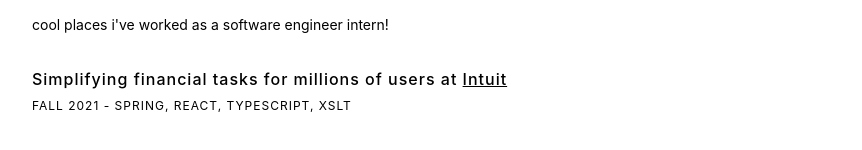
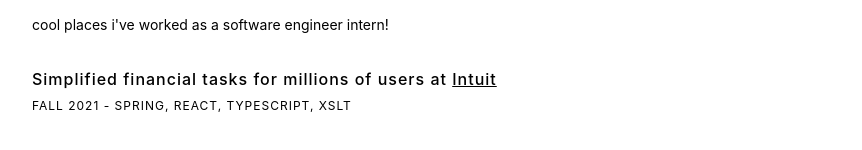
Before and after one commit to TianhuiYang/personal-website, a React (Create React App) app: page / in a window 1280 px wide. Shown: the part 175-325 px from the top of the page, without its empty margins (208-1070 px from the left). Built offline with nearby package versions, Linux system fonts and the light colour scheme.

Commit message:
fix: use past tense

```diff
--- a/src/components/WorkExperience.tsx
+++ b/src/components/WorkExperience.tsx
@@ -10,7 +10,7 @@
     role: "SWE Intern",
     date: "Fall 2021",
     tech: "Spring, React, TypeScript, XSLT",
-    description: "Simplifying financial tasks for millions of users",
+    description: "Simplified financial tasks for millions of users",
     link: "https://www.intuit.com/",
   },
   {
```
